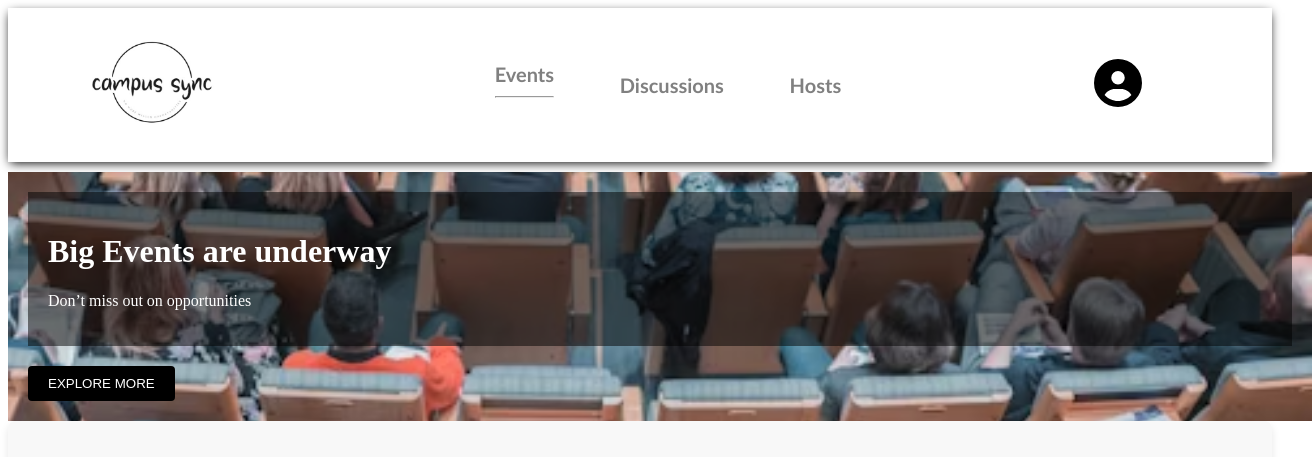
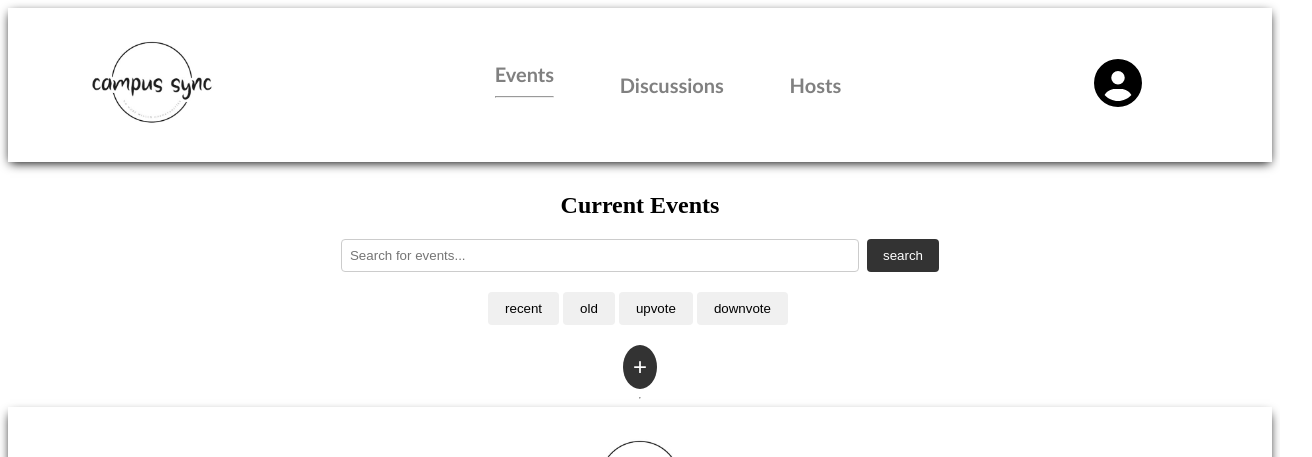
Before and after one commit to GDSC-Hackaton/CampusSync-React-Frontend, a React (Vite) app in the folder campussync-frontend/: page / in a window 1280 px wide. Shown: the top 457 px of the page, 1312 px wide, since content can reach past the window. Built offline with nearby package versions, Linux system fonts and the light colour scheme.

Commit message:
search static

```diff
--- a/campussync-frontend/src/App.jsx
+++ b/campussync-frontend/src/App.jsx
@@ -3,13 +3,16 @@ import EventOverlay from "./Pages/EventOverlay/EventOverlay";
 import EventDetail from "./Pages/EventDetails/EventDetail";
 import HostProfile from "./Pages/HostProfile/HostProfile";
 import HomePage from "./Pages/HomePage/HomePage";
+import EventsPages from "./Pages/EventsPages/EventsPages";
 function App() {
   return (
     <>
       {/* <EventDetail /> */}
       {/*<EventOverlay/>*/}
      { /*< HostProfile />*/}
-     < HomePage />
+     {/*   < HomePage /> */}
+     <EventsPages />
+
 
     </>
   );
--- /dev/null
+++ b/campussync-frontend/src/Components/CurrentEvents/CurrentEvents.css
@@ -0,0 +1,68 @@
+.current-events {
+    display: flex;
+    flex-direction: column;
+    align-items: center;
+  }
+
+  .search-section {
+    display: flex;
+    margin-bottom: 20px;
+  }
+
+  .search-section input {
+    padding: 8px;
+    margin-right: 8px;
+    width: 500px;
+    border: 1px solid #ccc;
+    border-radius: 4px;
+  }
+
+  .search-section button {
+    padding: 8px 16px;
+    border: none;
+    background-color: #333;
+    color: white;
+    border-radius: 4px;
+    cursor: pointer;
+  }
+  .search-section button:hover {
+    background-color: #615f5f;
+    transform: scale(1.05);
+  }
+  .search-section button:active {
+    background-color: #615f5f;
+    transform: scale(0.95);
+  }
+
+  .filters button {
+    padding: 9px 17px;
+    margin-right: 4px;
+    border: none;
+    background-color: #f0f0f0;
+    border-radius: 4px;
+    cursor: pointer;
+  }
+
+  .filters button:hover {
+    background-color: #e0e0e0;
+  }
+  .filters button:active {
+    background-color: #e0e0e0;
+    transform: scale(0.95);
+  }
+
+  .add-event-button {
+
+    margin-top: 20px;
+    border: none;
+    background-color: #333;
+    color: white;
+    padding: 10px;
+    border-radius: 50%;
+    cursor: pointer;
+    font-size: 24px;
+    line-height: 24px;
+  }
+  .add-event-button:active {
+    transform: scale(0.90);
+  }
--- /dev/null
+++ b/campussync-frontend/src/Components/CurrentEvents/CurrentEvents.jsx
@@ -0,0 +1,44 @@
+import React, { useState } from 'react';
+import "../CurrentEvents/CurrentEvents.css"
+
+const CurrentEvents = () => {
+  const [searchTerm, setSearchTerm] = useState('');
+
+  const handleSearchChange = (e) => {
+    setSearchTerm(e.target.value);
+  };
+
+  const handleSearch = () => {
+    console.log('Searching for:', searchTerm);
+    // Implement search functionality
+  };
+
+  const handleFilter = (filter) => {
+    console.log('Filtering by:', filter);
+    // Implement filter functionality
+  };
+
+  return (
+    <div className="current-events">
+      <h2>Current Events</h2>
+      <div className="search-section">
+        <input
+          type="text"
+          placeholder="Search for events..."
+          value={searchTerm}
+          onChange={handleSearchChange}
+        />
+        <button onClick={handleSearch}>search</button>
+      </div>
+      <div className="filters">
+        <button onClick={() => handleFilter('recent')}>recent</button>
+        <button onClick={() => handleFilter('old')}>old</button>
+        <button onClick={() => handleFilter('upvote')}>upvote</button>
+        <button onClick={() => handleFilter('downvote')}>downvote</button>
+      </div>
+      <button className="add-event-button">+</button> <hr />
+    </div>
+  );
+};
+
+export default CurrentEvents;
--- /dev/null
+++ b/campussync-frontend/src/Pages/EventsPages/EventsPages.jsx
@@ -0,0 +1,16 @@
+import React from 'react'
+import { Navbar } from '../../Components/Header/Header'
+import Footer from '../../Components/Footer/Footer'
+import CurrentEvents from '../../Components/CurrentEvents/CurrentEvents'
+
+const EventsPages = () => {
+  return (
+    <div>
+   <Navbar />
+   <CurrentEvents />
+   <Footer />
+       </div>
+  )
+}
+
+export default EventsPages
--- a/campussync-frontend/src/Pages/HomePage/HomePage.jsx
+++ b/campussync-frontend/src/Pages/HomePage/HomePage.jsx
@@ -9,9 +9,9 @@ const HomePage = () => {
   return (
     <div>
      <Navbar />
-     <Home />
- <TopEvents />
-<TopHosts />
+      <Home />
+    <TopEvents />
+    <TopHosts />
       <Footer />
     </div>
   )
```
Also changed, not shown: campussync-frontend/src/Pages/EventsPages/EventsPages.css (added).
